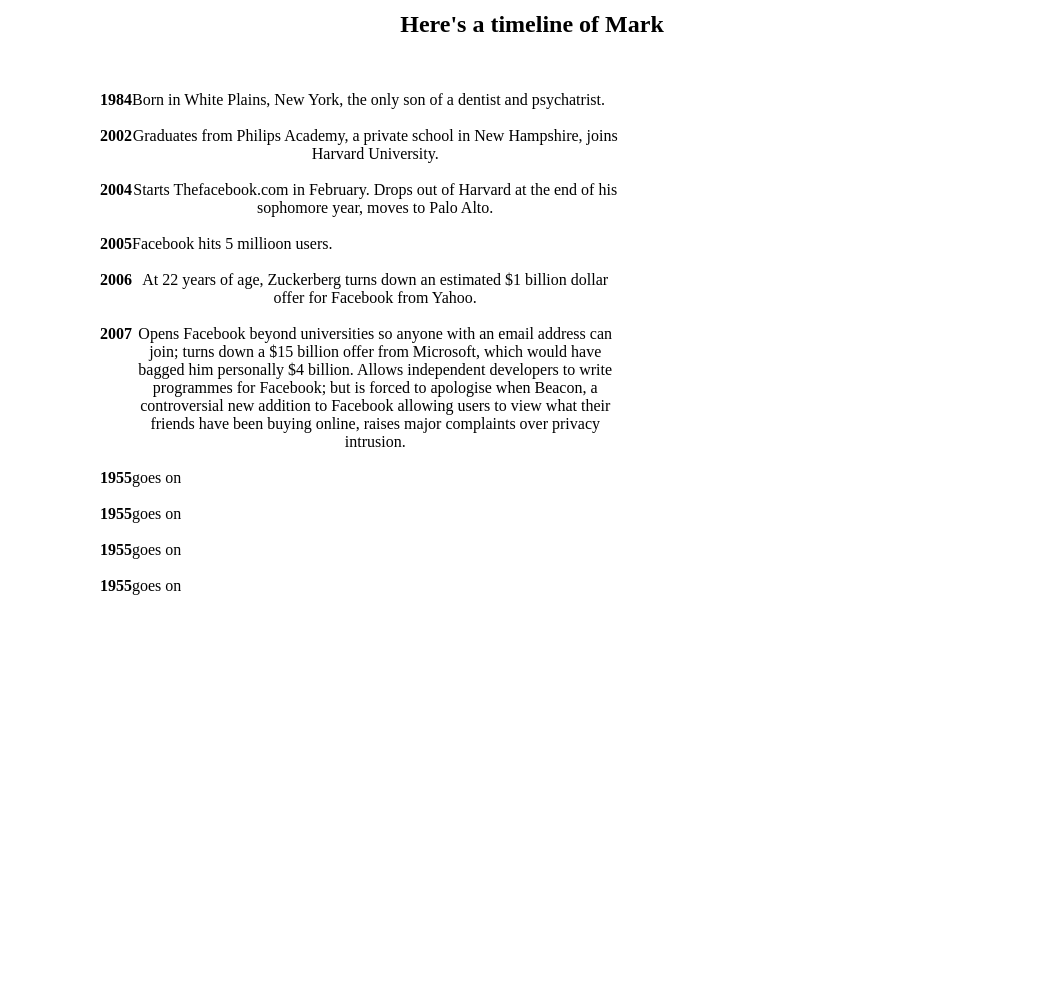
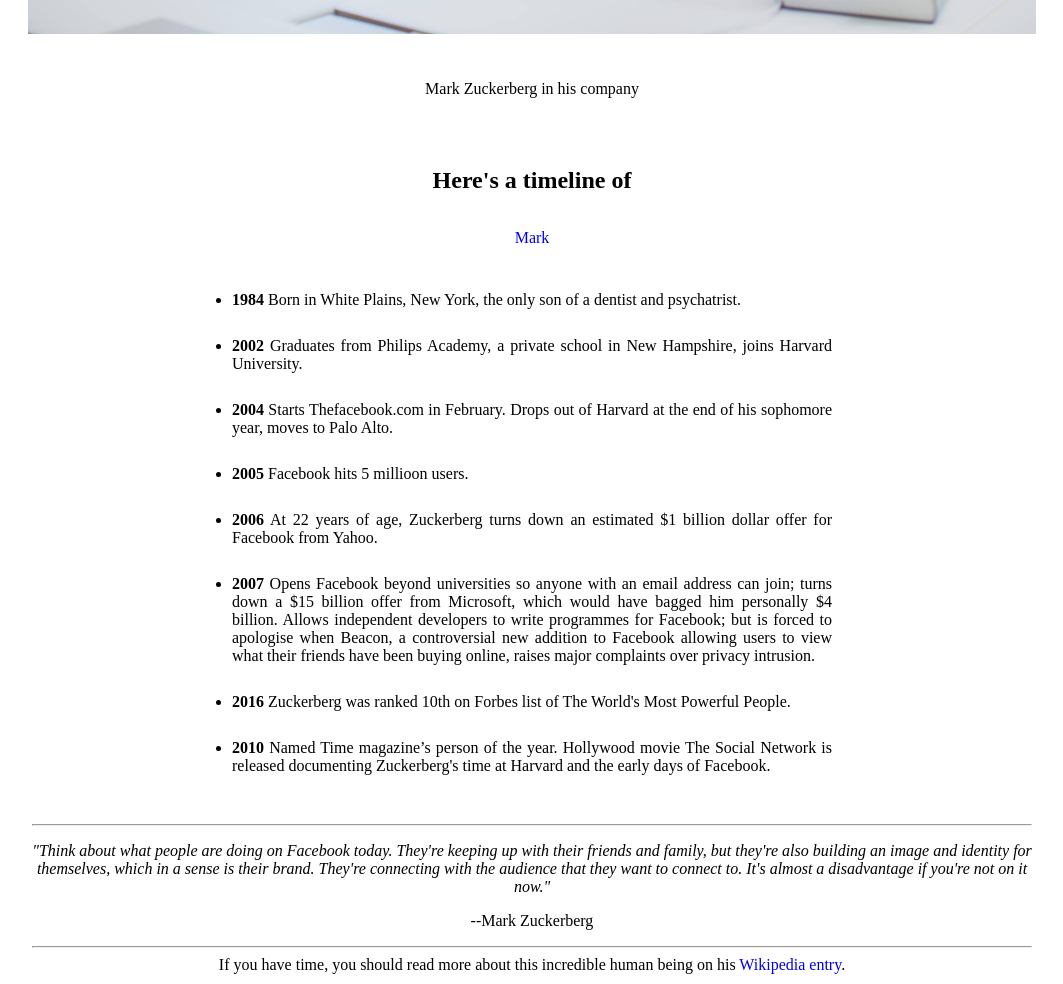
Before and after one commit to arjunishi/fcc, a plain HTML site: page Tribute-page/index.html in a window 1280 px wide. Shown: the part 847-1831 px from the top of the page, without its empty margins (108-1171 px from the left). Before the commit the page ends 1473 px from the top, so only its background shows below. Drawn offline with Linux system fonts and the light colour scheme.

Commit message:
third commit

```diff
--- a/Tribute-page/index.html
+++ b/Tribute-page/index.html
@@ -7,7 +7,6 @@
       <meta name="viewport" content="width=device-width, initial-scale=1.0">
 </head>
 <body>
-
       <main id="main">
             <div id="heading" class="center">
                   <h1 id="title" class="center">Mark Zuckerberg</h1>
@@ -15,12 +14,14 @@
             </div>
             <div id="img-div">
                   <img class="center" id="image" src="mark.jpg" alt="mark">
-                  <div class="center"><br>
-                  <p id="image-caption" class="font">Mark Zuckerberg in his company</p><br>
+                  <div id="img-caption" class="center">
+                  <p class="font">Mark Zuckerberg in his company</p><br>
                   </div>
             </div>
             <div id="tribute-info" class="center">
-                  <h2 class="font">Here's a timeline of Mark</h2>
+                  <article id="time-line">
+                  <h2 class="font">Here's a timeline of</h2>
+                  <a id="tribute-link" href="#" target="_blank">Mark</a>
                   <ul class="font" class="center" style="text-align:justify;">
                        <br>
                        <li><b>1984</b> Born in White Plains, New York, the only son of a dentist and psychatrist.</li>
@@ -37,20 +38,27 @@
 
                         Allows independent developers to write programmes for Facebook; but is forced to apologise when Beacon, a controversial new addition to Facebook allowing users to view what their friends have been buying online, raises major complaints over privacy intrusion.</li>
                        <br>
-                       <li><b>1955</b> goes on</li>
+                       <li><b>2016</b> Zuckerberg was ranked 10th on Forbes list of The World's Most Powerful People.</li>
                        <br>
-                       <li><b>1955</b> goes on</li>
+                       <li><b>2010</b> Named Time magazine’s person of the year.
+
+                        Hollywood movie The Social Network is released documenting Zuckerberg's time at Harvard and the early days of Facebook.</li>
                        <br>
-                       <li><b>1955</b> goes on</li>
-                       <br>
-                       <li><b>1955</b> goes on</li>
-
-
                   </ul>
+                  </article>
+                  <hr>
+                  <article id="tribute" class="text-content">
+                        <p><em>"Think about what people are doing on Facebook today. They're keeping up with their friends and family, but they're also building an image and identity for themselves, which in a sense is their brand. They're connecting with the audience that they want to connect to. It's almost a disadvantage if you're not on it now."</em></p>
+                        <p>--Mark Zuckerberg</p>
+                      </article>
+                  <hr>
             </div>
-
       </main>
+          <footer>
+               <div class="center">
+                  <secion>If you have time, you should read more about this incredible human being on his <a href="https://en.wikipedia.org/wiki/Mark_Zuckerberg" id="tribute-link" target="_blank">Wikipedia entry</a>.
+                  </section>
+               </div>
+          </footer>
 </body>
-
-
 </html>
--- a/Tribute-page/style.css
+++ b/Tribute-page/style.css
@@ -1,7 +1,16 @@
+body {
+    margin: 10px;
+    display: flex;
+    flex-direction: column;
+    border-radius: 50px;
+    background-color: white;
+  }
+
 #title {
     font-size: 400%;
     width: 60vmax;
     background-color: aqua;
+    padding: 30px;
 }
 
 .center {
@@ -11,16 +20,25 @@
 }
 
 #image {
-    max-width: 70%;
+    max-width: 80%;
     height: auto;
     display: block;
+    padding-bottom:30px ;
 }
-#tribute-info ul li {
+#tribute-link {
+    text-decoration: none;
+}
+
+#tribute-info {
     text-align: center;
-    width: 60%;
-    list-style-position: inside;
-    display: flex;
+    max-width: 1000px;
+  margin: auto;
+
 }
+li {
+    margin-top: 10px;
+  }
+
 
 @media screen and (min-width:1200px) {
     .font {
```
